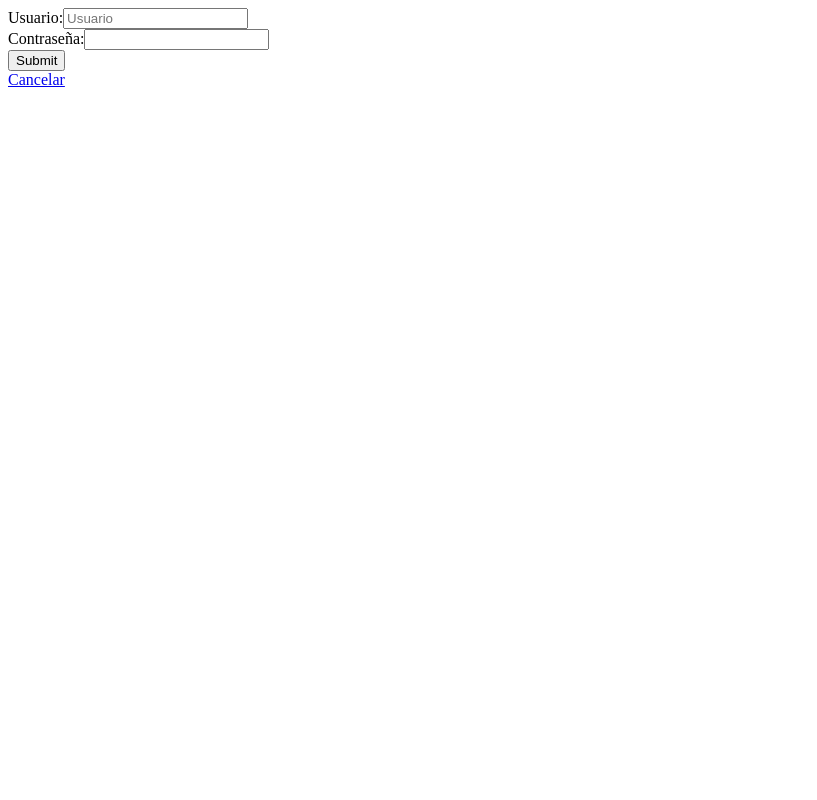
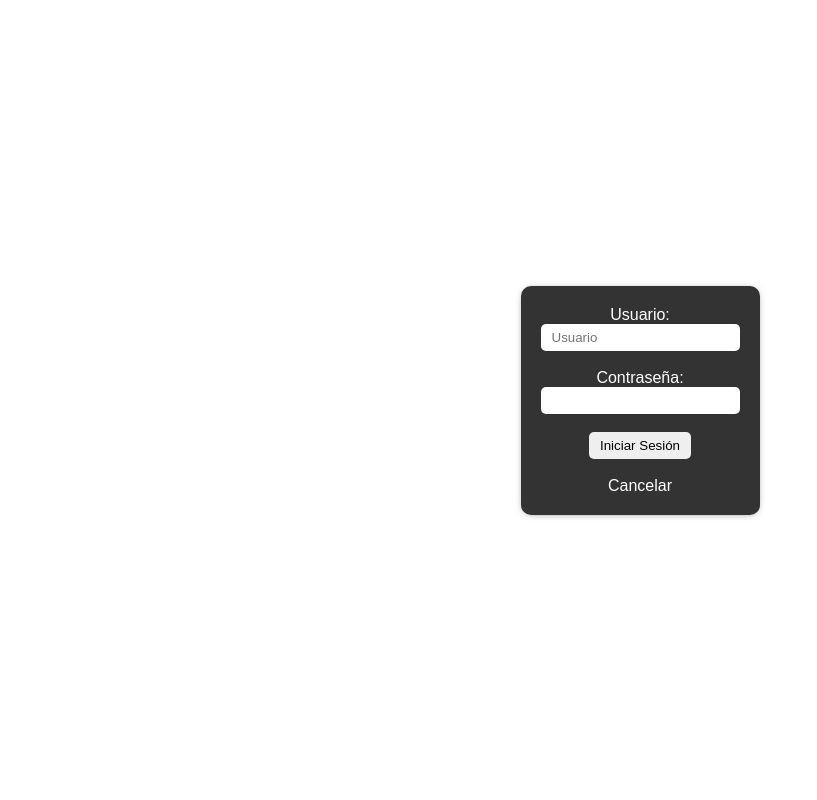
Before and after one commit to dnarvaez27/MISO4101_CT20, a Django app: page /auth/login/ in a window 1280 px wide. Shown: the whole page, without its empty margins (0-817 px from the left). Run offline with Django 3.2, Linux system fonts and the light colour scheme.

Commit message:
Added style and fixed redirect

```diff
--- a/portal/templates/portal/login.html
+++ b/portal/templates/portal/login.html
@@ -4,14 +4,63 @@
 <head>
     <meta charset="UTF-8">
     <title>Login</title>
-    <script src="//code.jquery.com/jquery-3.3.1.min.js"></script>
+
+    <style>
+        * {
+            font-family: Arial, Helvetica, sans-serif;
+        }
+
+        html,
+        body {
+            height: 100%;
+            padding: 0;
+            margin: 0;
+        }
+
+        body {
+            display: flex;
+            align-items: center;
+            justify-content: center;
+            height: 100%;
+        }
+
+        .container {
+            background-color: #333;
+            padding: 20px;
+            border-radius: 10px;
+            box-shadow: 0 1px 10px -5px black;
+        }
+
+        .container>form {
+            display: flex;
+            flex-direction: column;
+            align-items: center;
+            color: white;
+        }
+
+        .container>form input {
+            padding: 5px 10px;
+            outline: none;
+            border: 1px solid transparent;
+            border-radius: 5px;
+        }
+
+        .container>form input[type="submit"] {
+            cursor: pointer;
+        }
+
+        .container>form>a {
+            color: white;
+            text-decoration: none;
+        }
+    </style>
 
     <script>
         const TOKEN_KEY = 'token';
         const USER_KEY = 'user';
 
         function goToGallery() {
-            window.location = `${window.location.origin}/gallery/viewImages`;
+            window.location = `${window.location.origin}/list`;
         }
 
         if (localStorage.getItem(TOKEN_KEY)) {
@@ -31,7 +80,7 @@
             })
                 .then((data) => data.json())
                 .then((data) => {
-                if(data.error) {
+                    if (data.error) {
                         throw Error(data.error);
                     }
                     localStorage.setItem(TOKEN_KEY, data.data);
@@ -43,16 +92,17 @@
                 });
         }
     </script>
-
 </head>
 
 <body>
+    <div class="container">
         <form method="POST" action="" onsubmit="sendForm(); return false">
             Usuario:<input id="username" name="username" type="text" placeholder="Usuario" /><br />
             Contraseña:<input id="password" name="password" type="password" /><br />
-        <input id="send" name="send" type="submit" /><br />
+            <input id="send" name="send" type="submit" value="Iniciar Sesión"/><br />
             <a href="/">Cancelar</a>
         </form>
+    </div>
 </body>
 
 </html>
```
Lines whose indentation alone changed are shown as unchanged.
